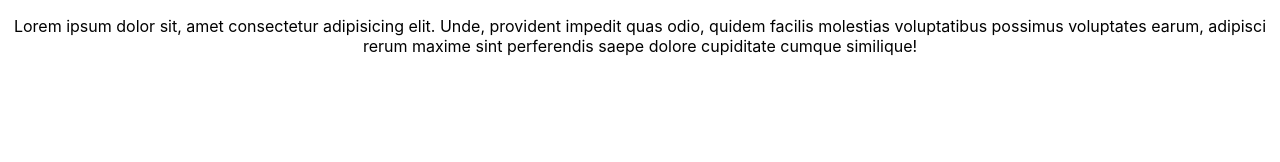
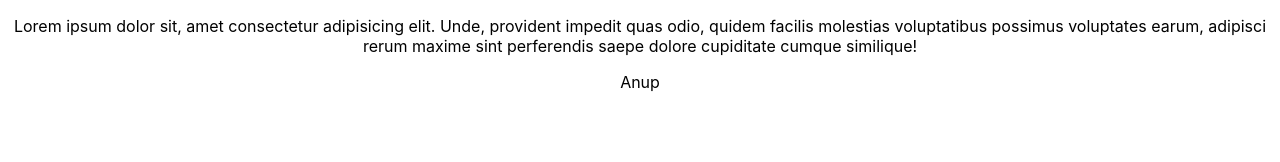
Before and after one commit to onuproy/developer-team, a React (Create React App) app: page / in a window 1280 px wide. Shown: the top 162 px of the page. Built offline with nearby package versions, Linux system fonts and the light colour scheme.

Commit message:
text change

```diff
--- a/src/App.js
+++ b/src/App.js
@@ -5,6 +5,9 @@ function App() {
   return (
     <div className="App">
       <p>Lorem ipsum dolor sit, amet consectetur adipisicing elit. Unde, provident impedit quas odio, quidem facilis molestias voluptatibus possimus voluptates earum, adipisci rerum maxime sint perferendis saepe dolore cupiditate cumque similique!</p>
+      <p>
+        Anup
+      </p>
     </div>
   );
 }
```
